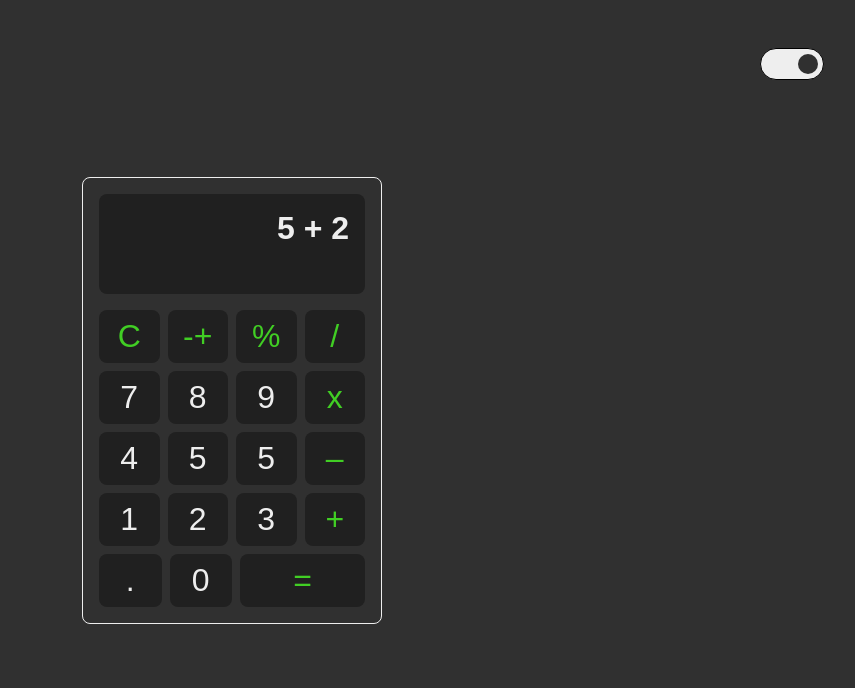
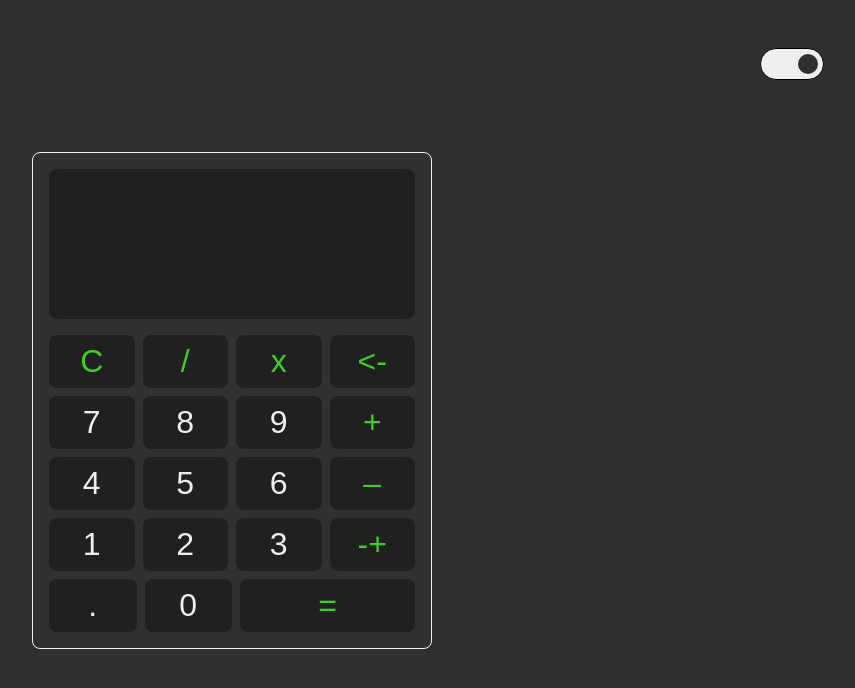
Before and after one commit to Marceometry/Calculadora-React, a React (Create React App) app: page / in a window 1280 px wide. Shown: the top 688 px of the page, without its empty margins (408-1263 px from the left). Built offline with nearby package versions, Linux system fonts and the light colour scheme.

Commit message:
create calculator contexts

```diff
--- a/src/components/Calculator/styles.js
+++ b/src/components/Calculator/styles.js
@@ -1,7 +1,7 @@
 import styled from "styled-components"
 
 const CalculatorContainer = styled.main`
-    min-width: 300px;
+    min-width: 400px;
     text-align: right;
     padding: 1rem;
     border-radius: 8px;
--- /dev/null
+++ b/src/components/Keyboard/InputButton/index.jsx
@@ -0,0 +1,14 @@
+import { useCalculator } from "../../../contexts/CalculatorContext"
+
+export function InputButton({ children, ...props }) {
+    const { handleInputChange } = useCalculator()
+
+    return (
+        <button
+            onClick={() => handleInputChange(children)}
+            {...props}
+        >
+            {children}
+        </button>
+    )
+}
--- a/src/components/Keyboard/index.jsx
+++ b/src/components/Keyboard/index.jsx
@@ -1,39 +1,43 @@
+import { useCalculator } from '../../contexts/CalculatorContext'
+import { InputButton } from './InputButton'
 import StyledKeyboard from './styles'
 
 export function Keyboard() {
+    const { clearScreen, deleteLastCharacter } = useCalculator()
+
     return (
         <StyledKeyboard>
             <div className="grid top">
-                <button className="coloured">C</button>
-                <button className="coloured">-+</button>
-                <button className="coloured">%</button>
-                <button className="coloured">/</button>
+                <button onClick={clearScreen} className="coloured">C</button>
+                <InputButton className="coloured">/</InputButton>
+                <InputButton className="coloured">x</InputButton>
+                <button onClick={deleteLastCharacter} className="coloured">{'<-'}</button>
             </div>
 
             <div className="grid row">
-                <button>7</button>
-                <button>8</button>
-                <button>9</button>
-                <button className="coloured">x</button>
+                <InputButton>7</InputButton>
+                <InputButton>8</InputButton>
+                <InputButton>9</InputButton>
+                <InputButton className="coloured">+</InputButton>
             </div>
 
             <div className="grid row">
-                <button>4</button>
-                <button>5</button>
-                <button>5</button>
-                <button className="coloured">–</button>
+                <InputButton>4</InputButton>
+                <InputButton>5</InputButton>
+                <InputButton>6</InputButton>
+                <InputButton className="coloured">–</InputButton>
             </div>
 
             <div className="grid row">
-                <button>1</button>
-                <button>2</button>
-                <button>3</button>
-                <button className="coloured">+</button>
+                <InputButton>1</InputButton>
+                <InputButton>2</InputButton>
+                <InputButton>3</InputButton>
+                <InputButton className="coloured">-+</InputButton>
             </div>
 
             <div className="grid bottom">
-                <button>.</button>
-                <button>0</button>
+                <InputButton>.</InputButton>
+                <InputButton>0</InputButton>
                 <button className="coloured">=</button>
             </div>
         </StyledKeyboard>
--- a/src/components/Screen/index.jsx
+++ b/src/components/Screen/index.jsx
@@ -1,9 +1,12 @@
+import { useCalculator } from '../../contexts/CalculatorContext'
 import StyledScreen from './styles'
 
 export function Screen() {
+    const { screenValue } = useCalculator()
+
     return (
         <StyledScreen>
-            <h1>5 + 2</h1>
+            <h1>{screenValue}</h1>
         </StyledScreen>
     )
 }
--- a/src/components/Screen/styles.js
+++ b/src/components/Screen/styles.js
@@ -2,7 +2,7 @@ import styled from "styled-components"
 
 const StyledScreen = styled.div`
     width: 100%;
-    height: 100px;
+    height: 150px;
     padding: 1rem;
     border-radius: 8px;
     background: var(--background);
--- /dev/null
+++ b/src/contexts/CalculatorContext.jsx
@@ -0,0 +1,41 @@
+import { createContext, useContext, useState } from "react"
+import { handleInput } from '../utils/handleInput'
+
+export const CalculatorContext = createContext({})
+
+export function CalculatorContextProvider({ children }) {
+    const [screenValue, setScreenValue] = useState('')
+
+    function handleInputChange(value) {
+        const newScreenValue = handleInput(value, screenValue)
+        newScreenValue && setScreenValue(newScreenValue)
+    }
+
+    function deleteLastCharacter() {
+        const newScreenValue = screenValue.reduce((array, character, index) => {
+            if (index === screenValue.length - 1) return array
+            return array = [...array, character]
+        }, [])
+
+        setScreenValue([...newScreenValue])
+    }
+
+    function clearScreen() {
+        setScreenValue('')
+    }
+
+    return (
+        <CalculatorContext.Provider value={{
+            screenValue,
+            handleInputChange,
+            deleteLastCharacter,
+            clearScreen
+        }}>
+            { children }
+        </CalculatorContext.Provider>
+    )
+}
+
+export function useCalculator() {
+    return useContext(CalculatorContext)
+}
--- a/src/index.jsx
+++ b/src/index.jsx
@@ -1,10 +1,13 @@
 import React from 'react'
 import ReactDOM from 'react-dom'
 import App from './App'
+import { CalculatorContextProvider } from './contexts/CalculatorContext'
 
 ReactDOM.render(
   <React.StrictMode>
-    <App />
+    <CalculatorContextProvider>
+      <App />
+    </CalculatorContextProvider>
   </React.StrictMode>,
   document.getElementById('root')
 )
--- /dev/null
+++ b/src/utils/handleInput.js
@@ -0,0 +1,16 @@
+export function handleInput(value, currentValue) {
+    if (!value) return
+
+    const isNan = isNaN(Number(value))
+    const lastCharacter = currentValue[currentValue.length - 1]
+
+    if (isNan) {
+        if (lastCharacter === ' ' || lastCharacter === '.') return
+
+        if (value !== '.') {
+            return [...currentValue, ' ', value, ' ']
+        }
+    }
+
+    return [...currentValue, value]
+}
```
